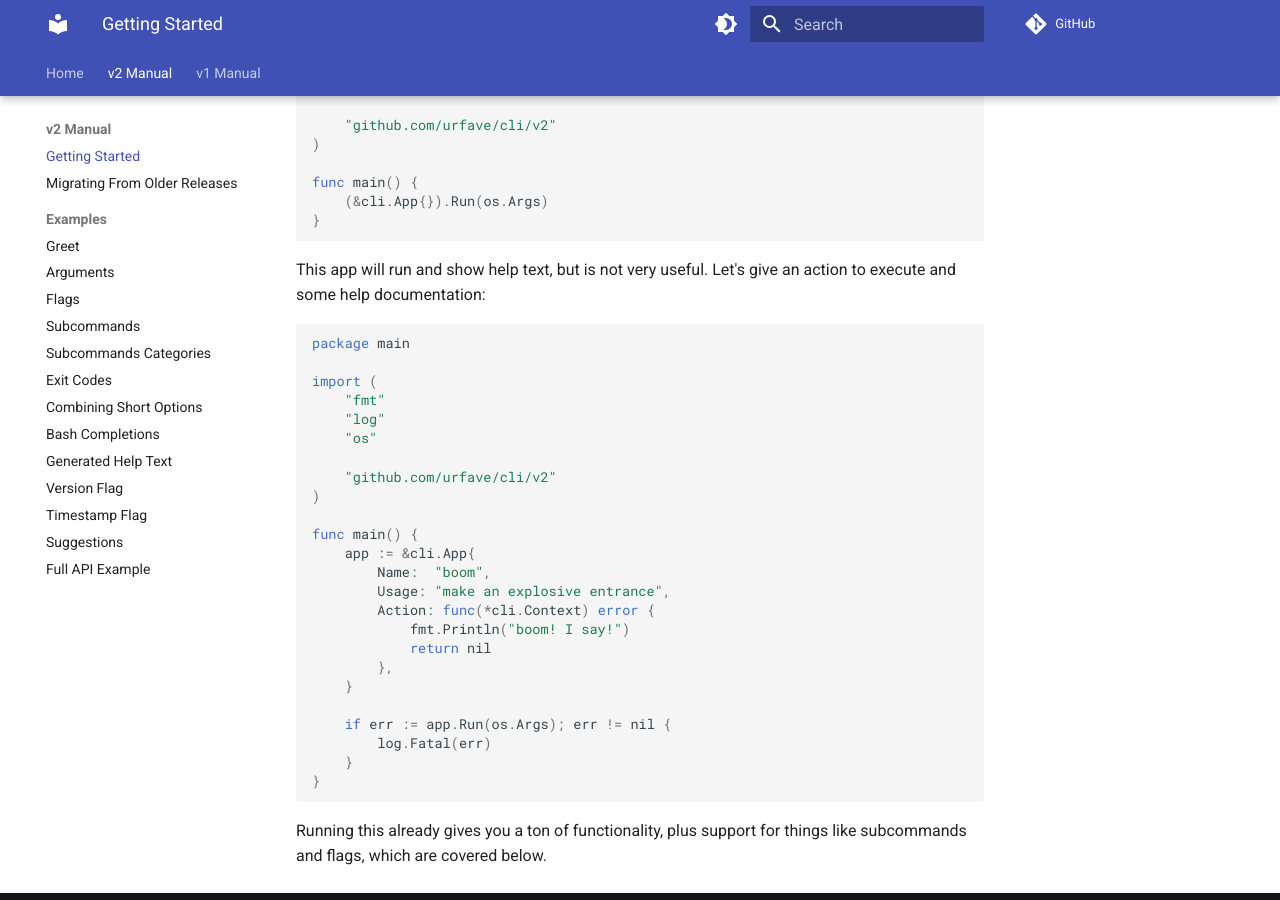
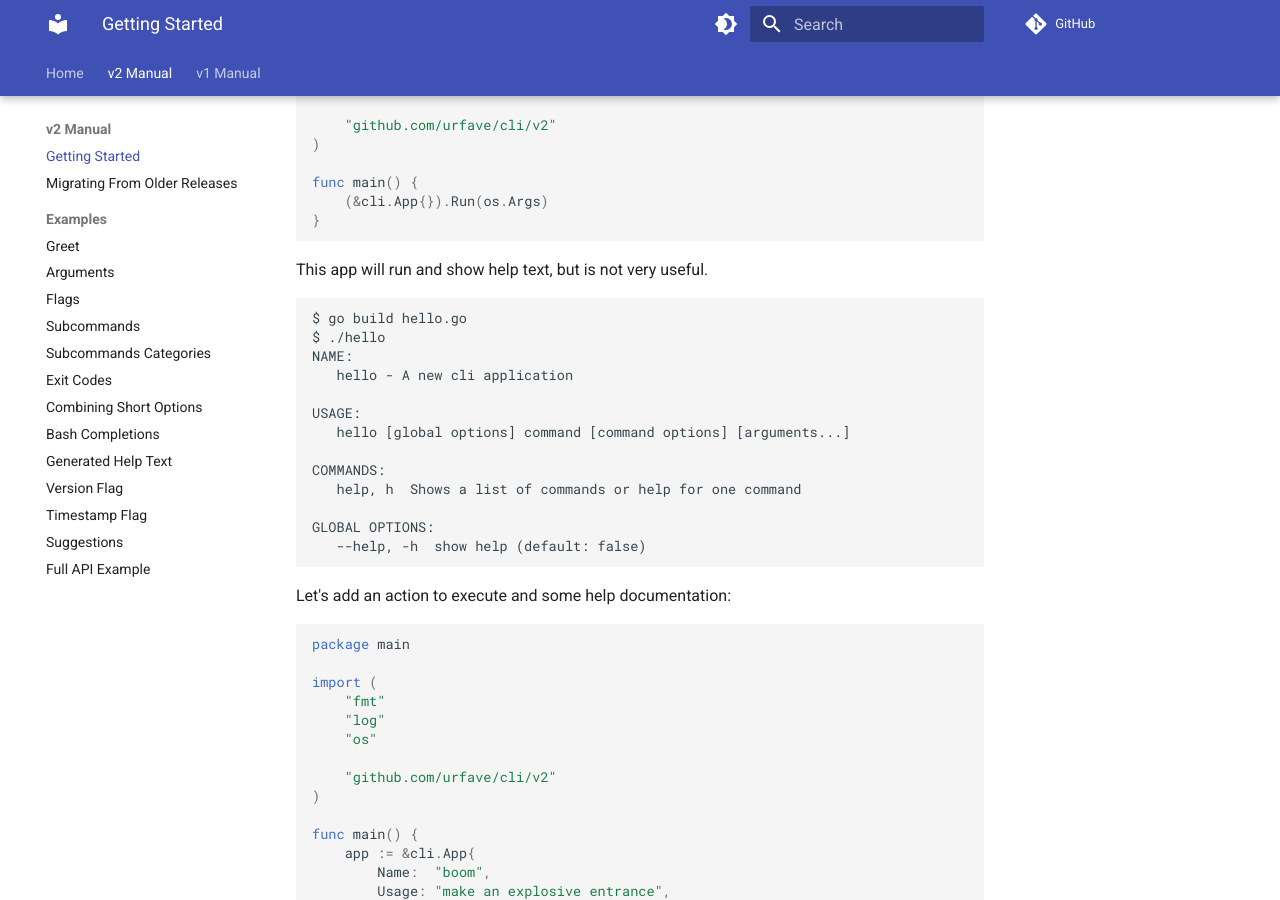
Before and after one commit to urfave/cli, an MkDocs documentation site: the page built from docs/v2/getting-started.md, in a window 1280 px wide and 900 px high, scrolled down 325 px. Built offline with MkDocs 1.6.1 and Material for MkDocs 9.7.7, drawn with Linux system fonts in a browser that asks for light colours; comment, search, counter and statistics services are not loaded.

Commit message:
Add example output to getting-started

````diff
--- a/docs/v2/getting-started.md
+++ b/docs/v2/getting-started.md
@@ -26,8 +26,25 @@ func main() {
 }
 ```
 
-This app will run and show help text, but is not very useful. Let's give an
-action to execute and some help documentation:
+This app will run and show help text, but is not very useful.
+
+```
+$ go build hello.go
+$ ./hello
+NAME:
+   hello - A new cli application
+
+USAGE:
+   hello [global options] command [command options] [arguments...]
+
+COMMANDS:
+   help, h  Shows a list of commands or help for one command
+
+GLOBAL OPTIONS:
+   --help, -h  show help (default: false)
+```
+
+Let's add an action to execute and some help documentation:
 
 <!-- {
   "output": "boom! I say!"
````
